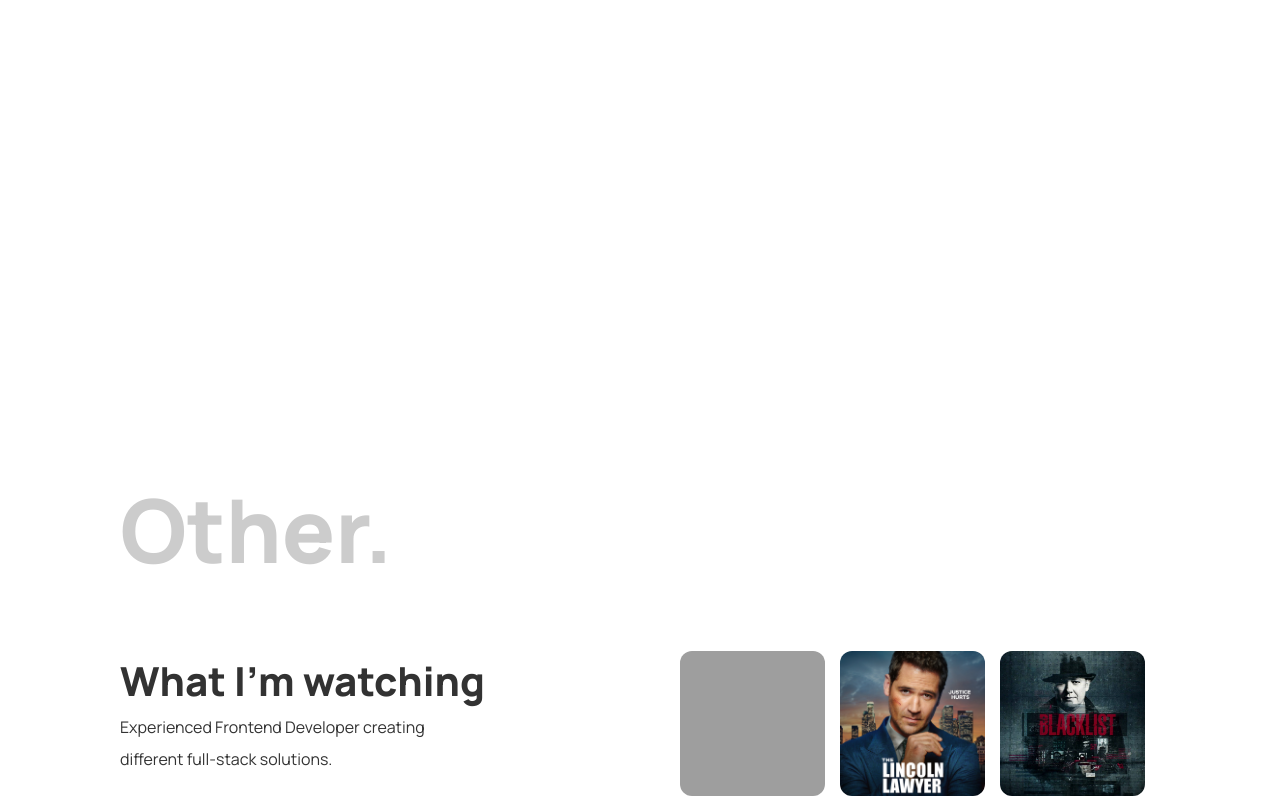
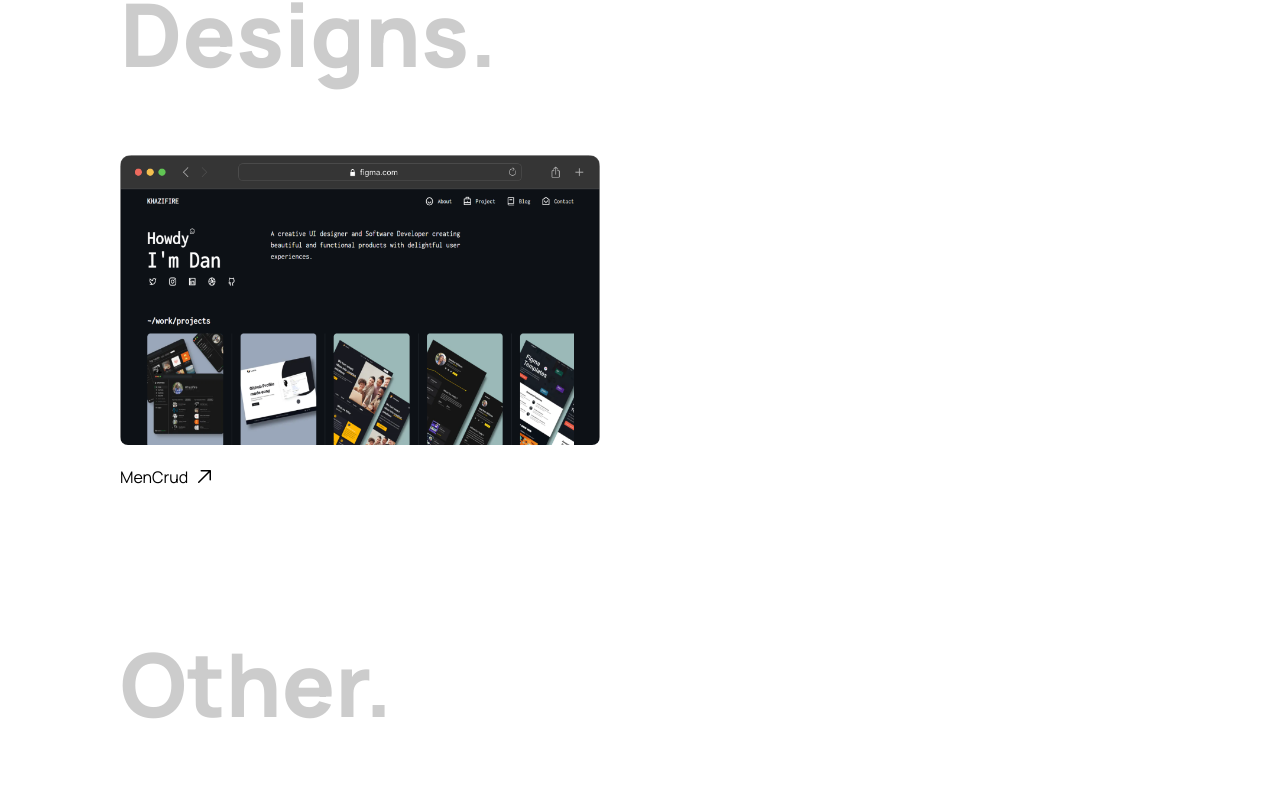
Before and after one commit to lesliekodjoe/lesliekodjoe.github.io, a Next.js app: page /about in a window 1280 px wide. Shown: the part 1914-2717 px from the top of the page. Built offline with nearby package versions, Linux system fonts and the light colour scheme; grey boxes are pictures that could not be loaded.

Commit message:
Update about section

```diff
--- a/app/about/page.tsx
+++ b/app/about/page.tsx
@@ -1,7 +1,12 @@
 "use client";
 import React, { useEffect } from "react";
 import Image from "next/image";
-import { hobbys_data, projects_data, tech_stack } from "@/utils/data";
+import {
+  design_data,
+  hobbys_data,
+  projects_data,
+  tech_stack,
+} from "@/utils/data";
 import TransitionLink from "@/components/TransitionLink";
 import Footer from "@/components/Footer";
 import Connect from "@/sections/Connect";
@@ -53,7 +58,7 @@ const About = () => {
             </div>
           </div>
           {/* Projects */}
-          <div className="py-16 px-6 md:px-0 mb-80">
+          <div className="py-16 px-6 md:px-0">
             <div className="project-anim-start "></div>
             <h1 className="about-header">Projects.</h1>
             <div className="mt-14 flex flex-col gap-y-10 md:flex-row">
@@ -82,37 +87,33 @@ const About = () => {
                 </TransitionLink>
               ))}
             </div>
-            {/* <div className="projects mt-14 relative w-full md:flex h-[363px] gap-x-5 items-center justify-center">
-              <TransitionLink
-                href="/projects"
-                className="absolute h-28 w-28 px-4 text-[14px] bg-white rounded-full uppercase hover:scale-110 hover:shadow-2xl ease-in-out duration-300"
+            <div className="mt-12">
+              <h1 className="about-header">Designs.</h1>
+              {design_data.map((design) => (
+                <div
+                  key={design.num}
+                  className="mt-14 w-full flex flex-col items-start group"
                 >
-                Explore Projects
-              </TransitionLink>
-              <div className="w-full md:w-1/2 h-full">
+                  <div className="w-full md:w-[480px] group-hover:scale-105 ease-in-out duration-500">
                     <Image
-                  src={"/assets/projectBackground/proIMG1.jpg"}
-                  alt="image 1"
+                      src={design.media.imageSrc}
+                      alt="projCard1"
                       width="0"
                       height="0"
                       sizes="100vw"
-                  className="w-full h-auto"
+                      className="w-full h-full object-cover rounded-lg"
                     />
                   </div>
-              <div className="w-full md:w-1/2 h-full">
-                <Image
-                  src={"/assets/projectBackground/proIMG1.jpg"}
-                  alt="image 2"
-                  width="0"
-                  height="0"
-                  sizes="100vw"
-                  className="w-full h-auto"
-                />
+                  <h4 className="mt-5 flex items-center">
+                    {design.designInfo.designName}
+                    <GoArrowUpRight className="text-xl ml-1 md:text-2xl transform group-hover:translate-x-2 group-hover:-translate-y-2 ease-in-out duration-500" />
+                  </h4>
                 </div>
-            </div> */}
+              ))}
+            </div>
           </div>
           {/* Fun & Hobbies */}
-          <div className="py-16 px-6 md:px-0 md:pt-40 hobby-start">
+          <div className="py-16 px-6 md:px-0 hobby-start">
             <h1 className="about-header">Other.</h1>
             <div className="hobbys-anim mt-14 md:flex gap-x-20 w-full ">
               {/* Left Column */}
```
Lines whose indentation alone changed are shown as unchanged.
